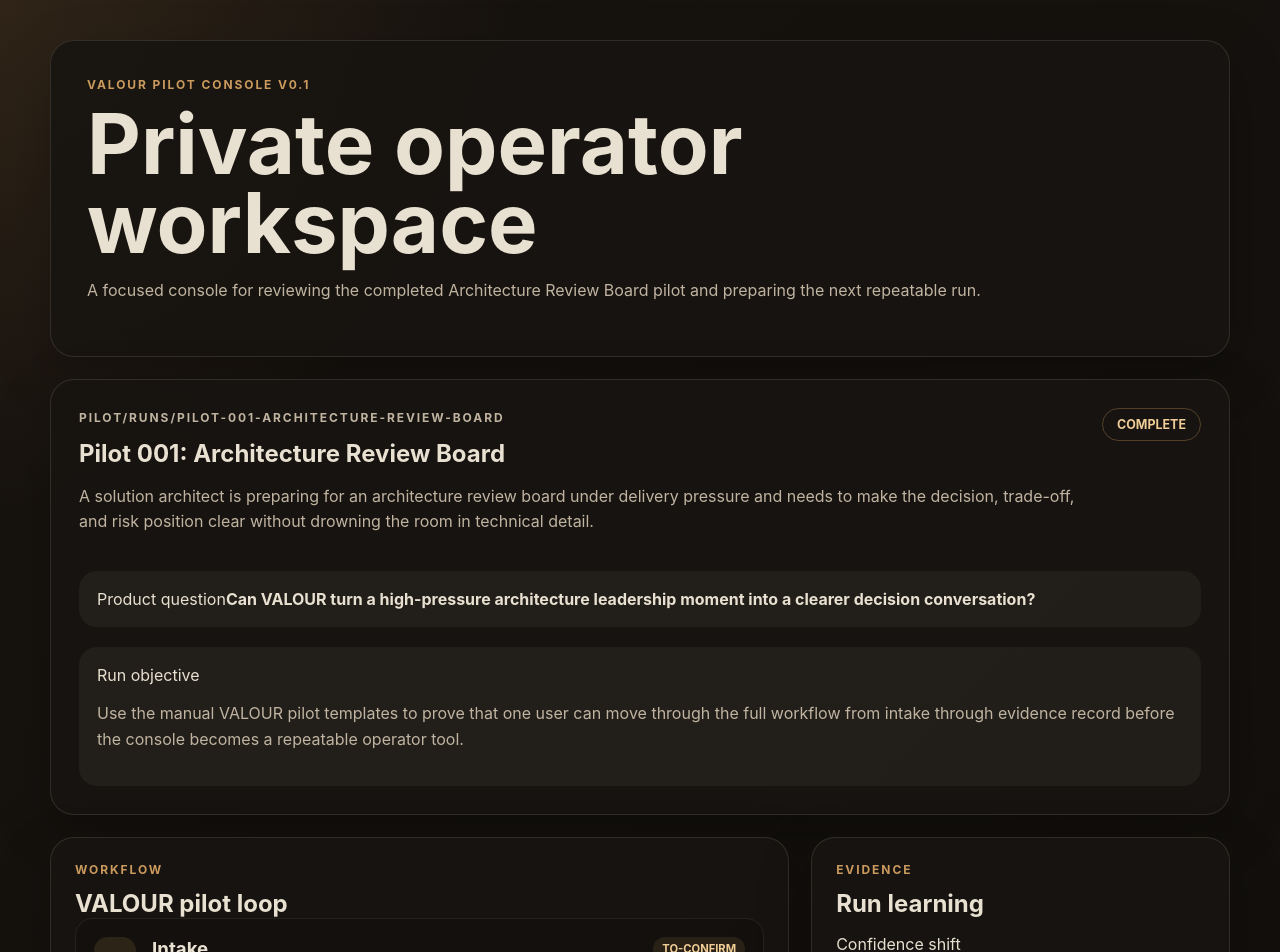
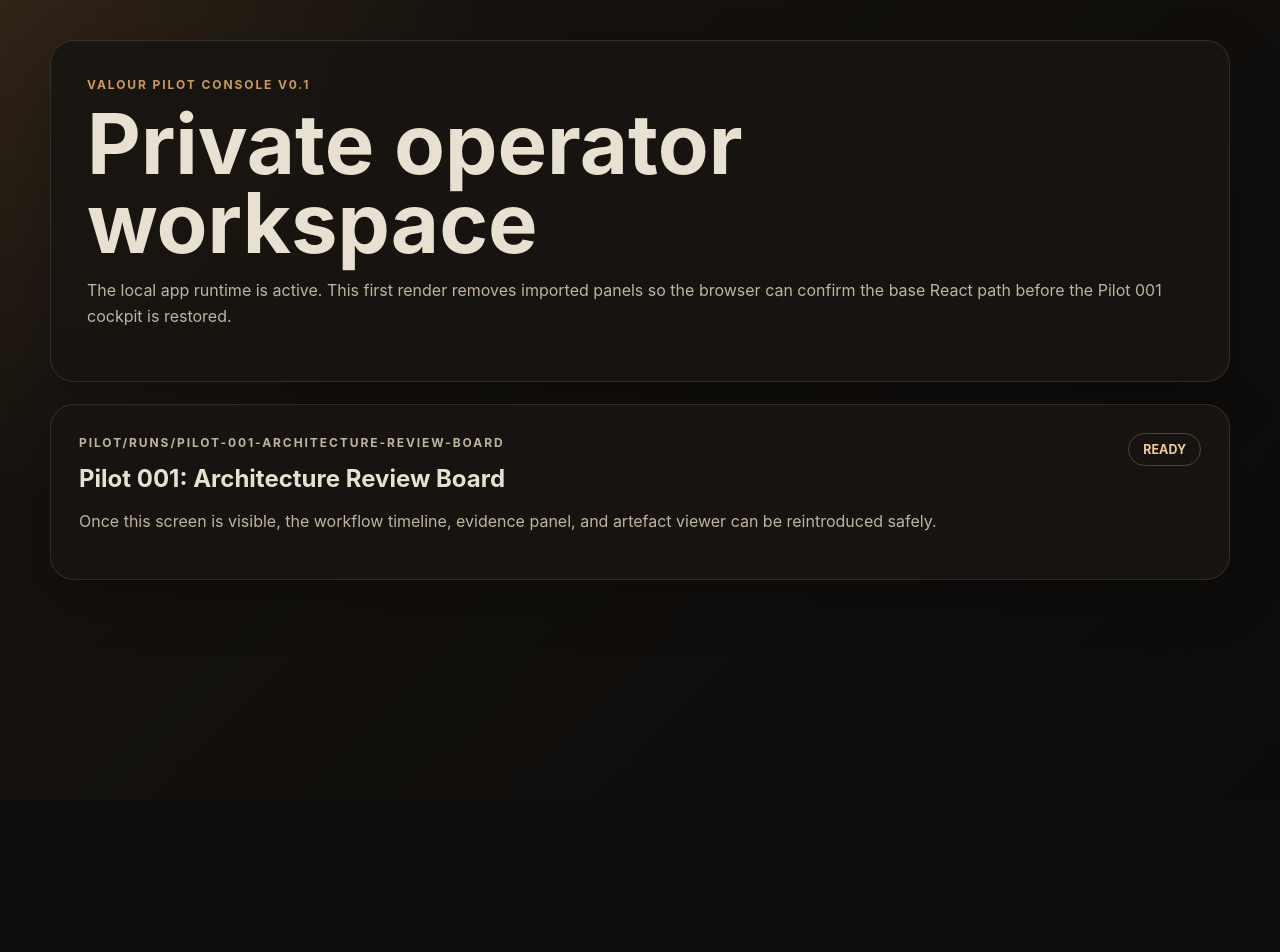
Before and after one commit to OrdoAnimi/ordo-animi, a React (Vite) app in the folder app/: page / in a window 1280 px wide. Shown: the top 952 px of the page. After the commit the page ends 800 px from the top, so only its background shows below. Built offline with nearby package versions, Linux system fonts and the light colour scheme.

Commit message:
fix: simplify console first render

```diff
--- a/app/src/App.tsx
+++ b/app/src/App.tsx
@@ -1,43 +1,24 @@
-import { ArtifactViewer } from './components/ArtifactViewer';
-import { EvidencePanel } from './components/EvidencePanel';
-import { OperatorNotes } from './components/OperatorNotes';
-import { PilotHeader } from './components/PilotHeader';
-import { PilotStageTimeline } from './components/PilotStageTimeline';
-import { ProductDecisionPanel } from './components/ProductDecisionPanel';
-import { pilot001 } from './data/pilot001';
-
-const featuredStage = pilot001.stages[2];
-
 export function App() {
   return (
     <main className="console-shell">
       <section className="hero-panel">
         <p className="eyebrow">VALOUR Pilot Console v0.1</p>
         <h1>Private operator workspace</h1>
-
         <p className="hero-copy">
-          A focused console for reviewing the completed Architecture Review Board pilot and preparing the next repeatable run.
+          The local app runtime is active. This first render removes imported panels so the browser can confirm the base React path before the Pilot 001 cockpit is restored.
         </p>
       </section>
 
-      <PilotHeader pilot={pilot001} />
-
-      <section className="console-grid">
-        <div className="main-stack">
-          <PilotStageTimeline stages={pilot001.stages} />
-
-          <ArtifactViewer
-            title={featuredStage.label}
-            sourceFile={featuredStage.sourceFile}
-            summary={featuredStage.operatorNote}
-          />
+      <section className="panel pilot-header">
+        <div>
+          <p className="eyebrow">pilot/runs/pilot-001-architecture-review-board</p>
+          <h2>Pilot 001: Architecture Review Board</h2>
+          <p>
+            Once this screen is visible, the workflow timeline, evidence panel, and artefact viewer can be reintroduced safely.
+          </p>
         </div>
 
-        <aside className="side-stack">
-          <EvidencePanel evidence={pilot001.evidence} />
-          <ProductDecisionPanel decision={pilot001.productDecision} />
-          <OperatorNotes notes={pilot001.operatorNotes} />
-        </aside>
+        <div className="status-pill">ready</div>
       </section>
     </main>
   );
```
